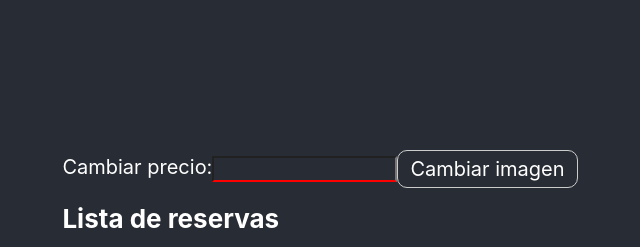
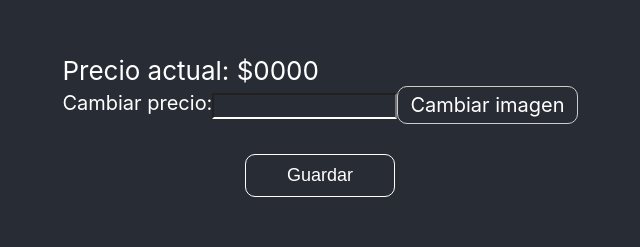
Before and after one commit to MaxxRomero/App-Reservas, a React (Create React App) app: page /admin in a window 1280 px wide. Shown: the part 191-438 px from the top of the page, without its empty margins (320-960 px from the left). Built offline with nearby package versions, Linux system fonts and the light colour scheme; no server answers; the database is empty.

Commit message:
add storage firebase

```diff
--- a/src/App.css
+++ b/src/App.css
@@ -1,16 +1,5 @@
 .App {
   text-align: center;
-}
-
-.App-logo {
-  height: 40vmin;
-  pointer-events: none;
-}
-
-@media (prefers-reduced-motion: no-preference) {
-  .App-logo {
-    animation: App-logo-spin infinite 20s linear;
-  }
 }
 
 .App-header {
@@ -24,33 +13,20 @@
   color: white;
 }
 
-.App-link {
-  color: #61dafb;
-}
-
-@keyframes App-logo-spin {
-  from {
-    transform: rotate(0deg);
-  }
-  to {
-    transform: rotate(360deg);
-  }
-}
-
-.select{
+.select {
   width: 200px;
   height: 40px;
   padding: 0px;
 }
 
-.box{
-  display:flex;
+.box {
+  display: flex;
   justify-content: center;
   flex-direction: column;
   align-items: center;
 }
 
-.box2{
+.box2 {
   display: flex;
   flex-direction: column;
   align-items: center;
@@ -58,11 +34,18 @@
   margin-bottom: 20px;
 }
 
-.box3{
+.box3 {
   display: flex;
   justify-content: space-between;
   align-items: center;
   font-size: 20px;
+}
+
+.flex-container {
+  display: flex;
+  justify-content: center;
+  flex-direction: column;
+  margin-bottom: 100px;
 }
 
 input[type="file"] {
@@ -77,23 +60,49 @@ input[type="file"] {
   cursor: pointer;
 }
 
-.input-precio{
+.custom-file-upload:hover {
+  color: #000;
+  border: 1px solid #000;
+  background-color: #fff;
+}
+
+.input-precio {
+  color: #fff;
   height: 20px;
   background-color: transparent;
-  border-bottom: 2px solid red;
+  border-bottom: 2px solid #fff;
 }
 
-.btn{
+.btn {
   width: 200px;
   height: 50px;
   margin-top: 50px;
 }
 
-.mt{
+.btn-guardar {
+  width: 150px;
+  padding: 10px;
+  cursor: pointer;
+  color: #fff;
+  border: 1px solid #fff;
+  font-size: 18px;
+  background-color: transparent;
+  border-radius: 10px;
+  align-self: center;
+  margin-top: 30px;
+}
+
+.btn-guardar:hover {
+  color: #000;
+  border: 1px solid #000;
+  background-color: #fff;
+}
+
+.mt {
   margin-top: 15px;
 }
 
-.img{
+.img {
   width: 350px;
   height: 200px;
 }
--- a/src/components/Admin.tsx
+++ b/src/components/Admin.tsx
@@ -1,45 +1,81 @@
-import { collection, onSnapshot } from "firebase/firestore";
+import { collection, doc, onSnapshot, updateDoc } from "firebase/firestore";
+import { ref, uploadBytes } from "firebase/storage";
+import { storage } from "../firebaseConfig.js";
+import { v4 } from "uuid";
 import React, { useEffect, useState } from "react";
 import { db } from "../firebaseConfig";
 
 export default function Admin() {
   const [reservas, setReservas] = useState([]);
-  const [file, setFile] = useState([]);
+  const [file, setFile] = useState(null);
+  const [precio, setPrecio] = useState("");
   const reservasColRef = collection(db, "reservas");
-
-  function uploadImg(e) {
-    setFile(e.target.files[0]);
-    console.log("El archivo es: ", file);
-  }
-
+  const configColRef = doc(db, "config", 'IpzGOwuGAgKdv2NonbDf');
 
   useEffect(() => {
-    const unsubscribe = onSnapshot(reservasColRef, snapshot => {
-      const docs = snapshot.docs.map(doc => doc.data());
+    const unsubscribe = onSnapshot(reservasColRef, (snapshot) => {
+      const docs = snapshot.docs.map((doc) => doc.data());
       setReservas(docs);
       console.log("GUARDA QUE SE LLAMA");
     });
 
     return () => {
       unsubscribe();
+    };
+  }, []);
+
+  const uploadImage = () => {
+    if (file == null) return;
+    const imageRef = ref(storage, file.name + v4());
+    uploadBytes(imageRef, file).then(() => {
+      alert("Image Uploaded");
+    });
+  };
+
+  function update() {
+    uploadImage();
+    const config = {
+      imgUrl: file.name,
+      precio: precio,
+    };
+    updateDoc(configColRef, config);
+    console.log("config:", config);
   }
-  }, []);
 
   return (
     <div>
+      <div className="flex-container">
+        <span>Precio actual: $0000</span>
         <div className="box3">
           <div>
             <label htmlFor="precio">Cambiar precio:</label>
-        <input type="text" id="precio" className="input-precio" />
+            <input
+              type="text"
+              id="precio"
+              className="input-precio"
+              onChange={(event) => setPrecio(event.target.value)}
+            />
           </div>
           <label className="custom-file-upload">
-      <input type="file" onChange={uploadImg}/>
+            <input
+              type="file"
+              onChange={(event) => setFile(event.target.files[0])}
+            />
             Cambiar imagen
           </label>
         </div>
+        <button className="btn-guardar" onClick={() => update()}>
+          Guardar
+        </button>
+      </div>
       <h4 className="mt">Lista de reservas</h4>
       <ul>
-      { reservas.map(reserva => <li key={ reserva.uid }>Nombre: { reserva.nombre }, Lugar: { reserva.lugar }, Personas: {reserva.personas }</li>) }
+        {reservas.map((reserva) => (
+          <li key={reserva.uid}>
+            Nombre: {reserva.nombre}, Lugar: {reserva.lugar}, Personas:{" "}
+            {reserva.personas}
+          </li>
+        ))}
       </ul>
     </div>
   );
--- a/src/components/Form.tsx
+++ b/src/components/Form.tsx
@@ -1,10 +1,10 @@
-import { useEffect, useState } from 'react';
-import { addDoc, collection, onSnapshot } from 'firebase/firestore';
-import { db } from '../firebaseConfig';
-import { Reserva } from '../models/Reserva';
+import { useEffect, useState } from "react";
+import { addDoc, collection, onSnapshot } from "firebase/firestore";
+import { db } from "../firebaseConfig";
+import { v4 } from "uuid";
+import { Reserva } from "../models/Reserva";
 
-
-function Form(){
+function Form() {
   const [nombre, setNombre] = useState("");
   const [lugar, setLugar] = useState("");
   const [personas, setPersonas] = useState("");
@@ -12,39 +12,36 @@ function Form(){
   const arrayPersonas = ["2", "4", "6"];
 
   //Firebase collection
-    const reservasColRef = collection(db, 'reservas');
+  const reservasColRef = collection(db, "reservas");
 
   //LLAMAR A LA CONFIG PARA SACAR EL SRC Y EL PRECIO
-    const configColRef = collection(db, 'config');
+  const configColRef = collection(db, "config");
   const [config, setConfig] = useState({});
 
   useEffect(() => {
-        const unsubscribe = onSnapshot(configColRef, snapshot => {
-            const docs = snapshot.docs.map(doc => doc.data());
+    const unsubscribe = onSnapshot(configColRef, (snapshot) => {
+      const docs = snapshot.docs.map((doc) => doc.data());
       setConfig(docs);
-            console.log("GUARDA QUE LLAMA");
-
+      console.log("Esta es la config:", config);
     });
 
     return () => {
       unsubscribe();
-        }
+    };
   }, []);
 
-
-    function update(){
+  function update() {
     const reserva: Reserva = {
       nombre: nombre,
       lugar: lugar,
       personas: personas,
-            uid: Math.random()
-        }
+      uid: v4(),
+    };
     addDoc(reservasColRef, reserva);
-        console.log("state:",reserva);
+    console.log("state:", reserva);
   }
 
-
-    return(
+  return (
     <div>
       <div className="box2">
         <img src="" className="img" alt="img" />
@@ -53,20 +50,42 @@ function Form(){
       <hr />
       <div className="box">
         <label htmlFor="nombre">Nombre:</label>
-                <input className="select" type="text" id="nombre"onChange={(event) => setNombre(event.target.value)} />
-                <label className='mt'>Lugar:</label>
-                <select className='select'onChange={(event) => setLugar(event.target.value)}>
-                    {arrayLugares.map(el => <option value={el} key={el}> {el} </option>)}
+        <input
+          className="select"
+          type="text"
+          id="nombre"
+          onChange={(event) => setNombre(event.target.value)}
+        />
+        <label className="mt">Lugar:</label>
+        <select
+          className="select"
+          onChange={(event) => setLugar(event.target.value)}
+        >
+          {arrayLugares.map((el) => (
+            <option value={el} key={el}>
+              {" "}
+              {el}{" "}
+            </option>
+          ))}
         </select>
-                <label className='mt' >Personas:</label>
-                <select className='select' onChange={(event) => setPersonas(event.target.value)}>
-                    {arrayPersonas.map(el => <option value={el} key={el}> {el} </option>)}
+        <label className="mt">Personas:</label>
+        <select
+          className="select"
+          onChange={(event) => setPersonas(event.target.value)}
+        >
+          {arrayPersonas.map((el) => (
+            <option value={el} key={el}>
+              {" "}
+              {el}{" "}
+            </option>
+          ))}
         </select>
-                <button className='btn' onClick={() => update()}>Enviar</button>
+        <button className="btn" onClick={() => update()}>
+          Enviar
+        </button>
       </div>
     </div>
-    )
-
+  );
 }
 
 export default Form;
--- a/src/firebaseConfig.js
+++ b/src/firebaseConfig.js
@@ -1,5 +1,6 @@
 import { initializeApp } from "firebase/app";
 import { getFirestore } from 'firebase/firestore';
+import { getStorage } from "firebase/storage";
 
 const firebaseConfig = {
   apiKey: "AIzaSyBuuImfXybjx2opswYwOLE6p4Zf8rdUVoU",
@@ -13,4 +14,7 @@ const firebaseConfig = {
 
 // Initialize Firebase
 const app = initializeApp(firebaseConfig);
+
+
+export const storage = getStorage(app);
 export const db = getFirestore(app);
```
Lines whose indentation alone changed are shown as unchanged.
